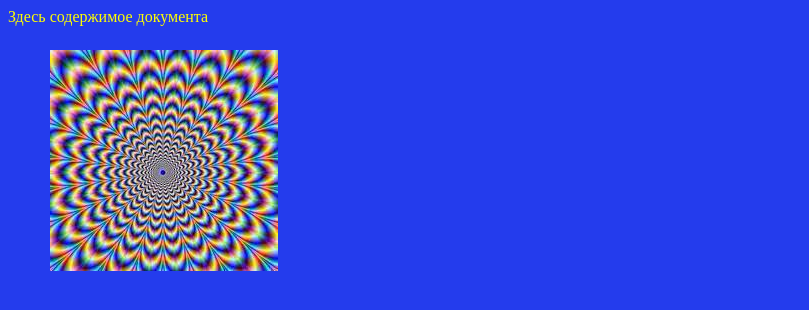
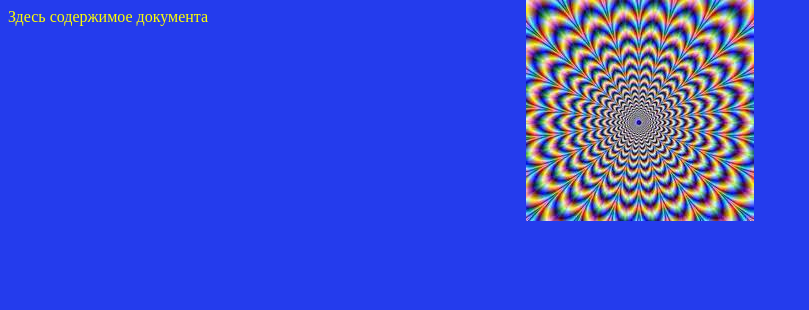
Before and after one commit to ilyaxkotik/Geraskin_mkis23_laba5, a plain HTML site: page index.html in a window 1280 px wide. Shown: the whole page, without its empty margins (0-809 px from the left). Drawn offline with Linux system fonts and the light colour scheme.

Commit message:
7th commit

```diff
--- a/style.css
+++ b/style.css
@@ -2,6 +2,6 @@ body{
   background-image:url(picture.gif);
   background-repeat:no-repeat;
   background-color:#243CED;
-  background-position:50px 50px;
+  background-position:center top;
   color:yellow;
 }
```
